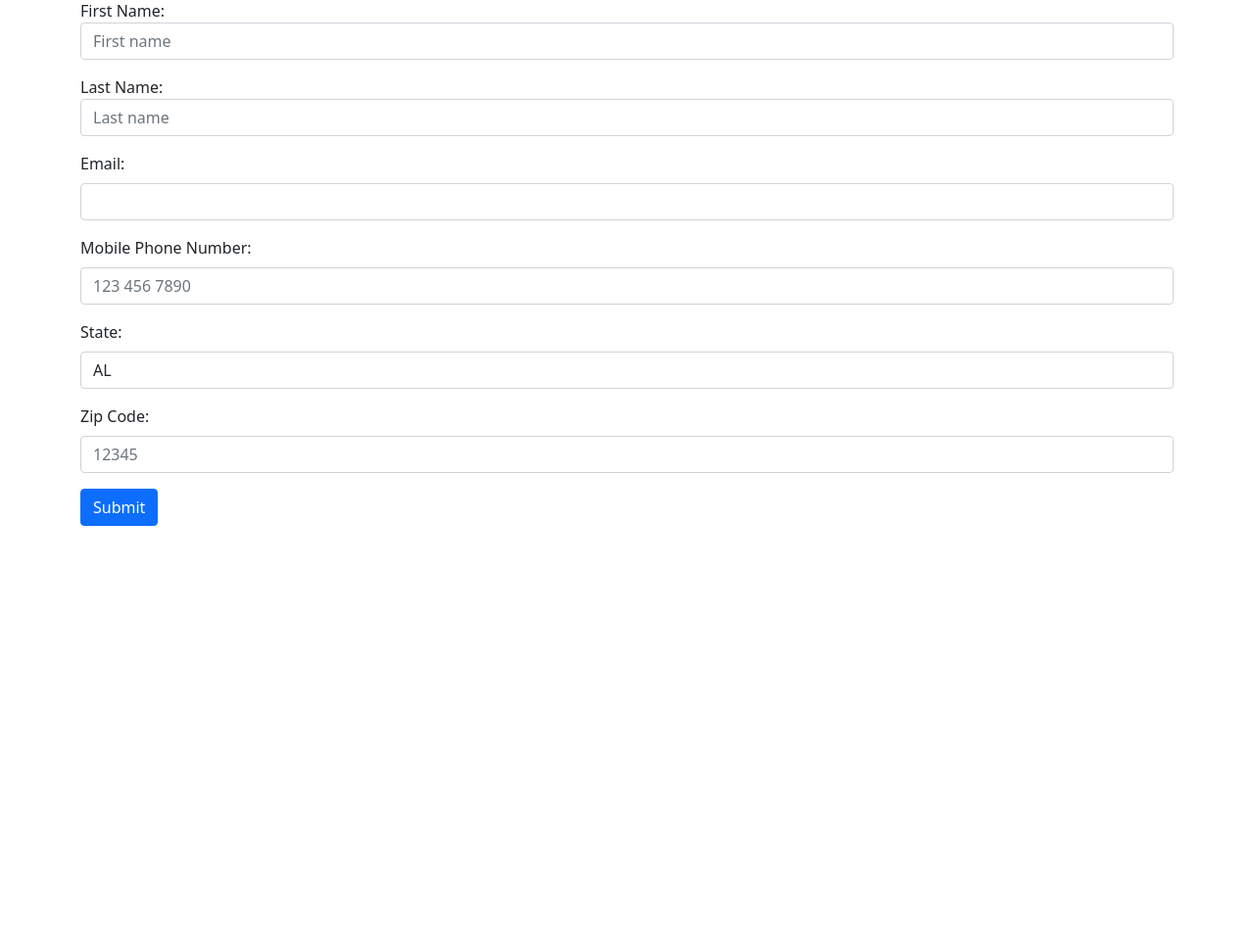
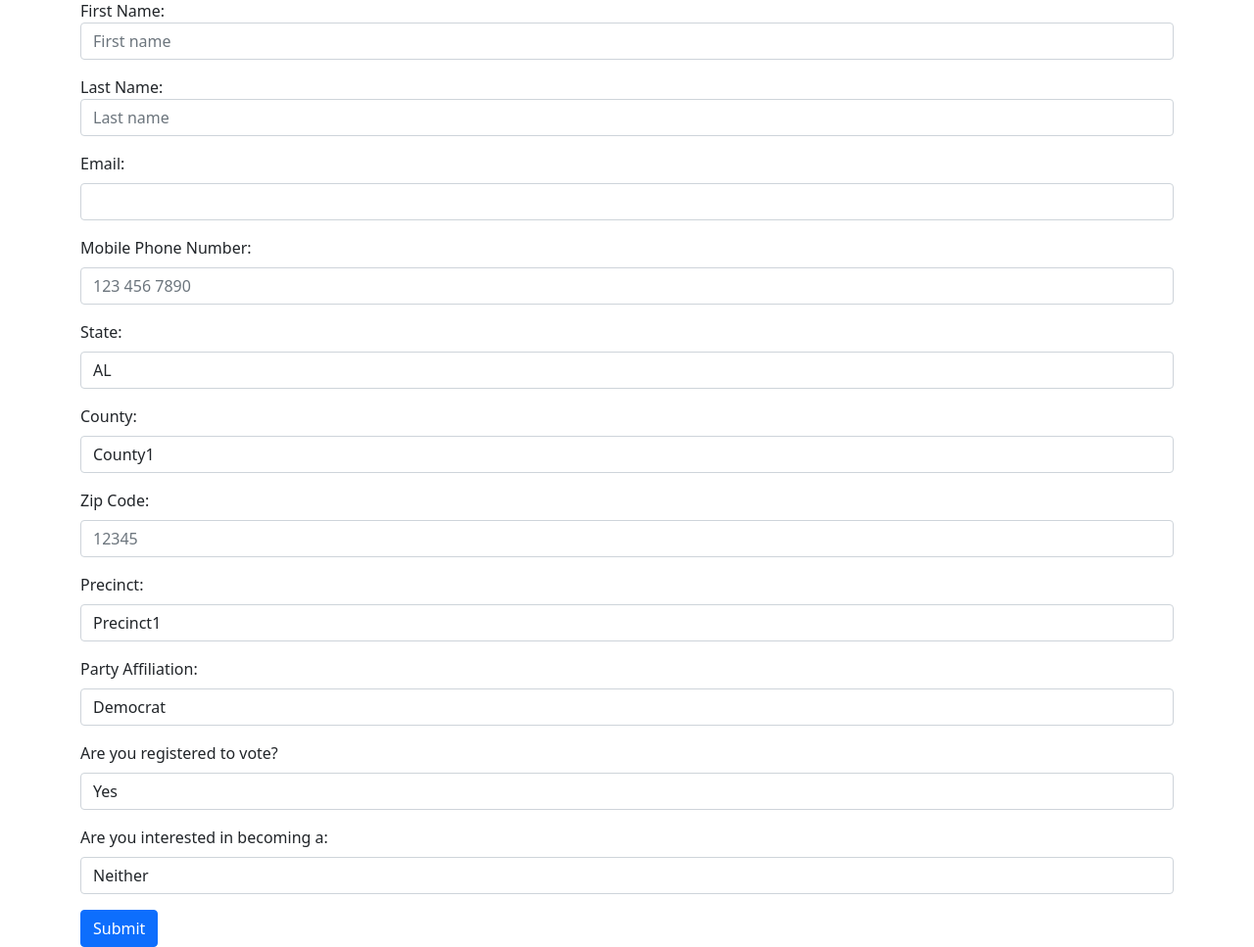
Before and after one commit to chjudge/NotifyPrototype, a Flask app: page /register/ in a window 1280 px wide. Shown: the part 68-1035 px from the top of the page at 98% size. Before the commit the page ends 605 px from the top, so only its background shows below. Run offline with Flask 2, Linux system fonts and the light colour scheme.

Commit message:
Database hoked up to form

```diff
--- a/app.py
+++ b/app.py
@@ -1,6 +1,7 @@
 import sys, os
 from flask import Flask, redirect, render_template, url_for
 from flask_sqlalchemy import SQLAlchemy
+from sqlalchemy import inspect
 
 from forms import RegisterForm
 
@@ -13,7 +14,7 @@ sys.path.append(scriptdir)
 app = Flask(__name__)
 app.config['SEND_FILE_MAX_AGE_DEFAULT'] = 0
 app.config['SECRET_KEY'] = 'bf228mslOG748F7lmfusbgru'
-app.config['SQLALCHEMY_DATABASE_URI'] = 'mysql://root@localhost/flask_app'
+app.config['SQLALCHEMY_DATABASE_URI'] = 'mysql+mysqlconnector://root@localhost/flask_app'
 
 db = SQLAlchemy(app)
 
@@ -45,6 +46,14 @@ class User(db.Model):
         self.voter = voter
         self.interest = interest
 
+
+    def __repr__(self):
+        return '<User %r>' % self.email
+
+# check if users table exists
+if(not inspect(db.engine).has_table('users')):
+    db.create_all()
+
 @app.get('/')
 def hello_world():  # put application's code here
     return redirect(url_for('get_register'))
@@ -70,7 +79,7 @@ def post_register():
 
 
 
-        user = User(r_form.fname.data, r_form.lname.data, r_form.email.data, r_form.phone.data, r_form.state.data, r_form.county.data, r_form.zipcode.data, r_form.precinct.data, r_form.party.data, r_form.voter.data, r_form.interest.data)
+        user = User(r_form.fname.data, r_form.lname.data, r_form.email.data, r_form.phone.data.strip().replace(' ', ''), r_form.state.data, r_form.county.data, r_form.zip.data, r_form.precinct.data, r_form.party.data, 1 if r_form.voter.data == 'Yes' else 0, r_form.interest.data)
         db.session.add(user)
         db.session.commit()
         return redirect(url_for('get_register'))
--- a/forms.py
+++ b/forms.py
@@ -14,8 +14,13 @@ class RegisterForm(FlaskForm):
     fname = StringField("First Name: ", validators=[InputRequired()])
     lname = StringField("Last Name: ", validators=[InputRequired()])
     email = EmailField("Email: ", validators=[InputRequired(), Email('Email must be in valid format')])
-    number = TelField("Mobile Phone Number: ", validators=[InputRequired(), Length(10)])
-    state = SelectField("State: ", choices=STATES)
-    zip =  IntegerField("Zip Code: ", validators=[InputRequired(), Length(5)])
+    phone = TelField("Mobile Phone Number: ", validators=[InputRequired(), Length(10)])
+    state = SelectField("State: ", choices=STATES, validators=[InputRequired()])
+    county = SelectField('County:', choices=['County1', 'County2', 'County3', 'County4'], validators=[InputRequired()])
+    zip =  StringField("Zip Code: ", validators=[InputRequired(), Length(5)])
+    precinct = SelectField('Precinct:', choices=['Precinct1', 'Precinct2', 'Precinct3', 'Precinct4'], validators=[InputRequired()])
+    party = SelectField('Party Affiliation:', choices=['Democrat', 'Republican', 'Other'], validators=[InputRequired()])
+    voter = SelectField('Are you registered to vote?', choices=['Yes', 'No'], validators=[InputRequired()])
+    interest = SelectField('Are you interested in becoming a:', choices=['Neither', 'County Leader', 'Both', 'Precinct Leader'], validators=[InputRequired()])
     # Precinct
     submit = SubmitField("Register")
--- a/templates/register.html
+++ b/templates/register.html
@@ -38,16 +38,36 @@
           {{ form.email(class='form-control') }}
         </div>
         <div class="mb-3">
-          {{ form.number.label(class='form-label') }}
-          {{ form.number(class='form-control', placeholder='123 456 7890') }}
+          {{ form.phone.label(class='form-label') }}
+          {{ form.phone(class='form-control', placeholder='123 456 7890') }}
         </div>
         <div class="mb-3">
           {{ form.state.label(class='form-label') }}
           {{ form.state(class='form-control') }}
         </div>
         <div class="mb-3">
+          {{ form.county.label(class='form-label') }}
+          {{ form.county(class='form-control') }}
+        </div>
+        <div class="mb-3">
           {{ form.zip.label(class='form-label') }}
           {{ form.zip(class='form-control',placeholder="12345") }}
+        </div>
+        <div class="mb-3">
+          {{ form.precinct.label(class='form-label') }}
+          {{ form.precinct(class='form-control') }}
+        </div>
+        <div class="mb-3">
+          {{ form.party.label(class='form-label') }}
+          {{ form.party(class='form-control') }}
+        </div>
+        <div class="mb-3">
+          {{ form.voter.label(class='form-label') }}
+          {{ form.voter(class='form-control') }}
+        </div>
+        <div class="mb-3">
+          {{ form.interest.label(class='form-label') }}
+          {{ form.interest(class='form-control') }}
         </div>
 
 
```
Also changed, not shown: 1 other file.
